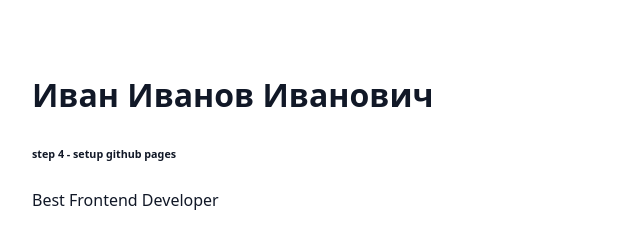
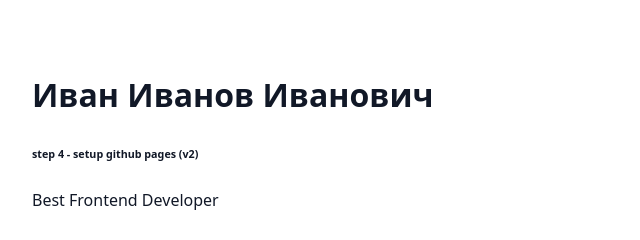
Before and after one commit to inspiritum/frontend-github-deploy, a plain HTML site: page src/index.html in a window 1280 px wide. Shown: the top 240 px of the page, 144-784 px from the left. Drawn offline with Linux system fonts and the light colour scheme.

Commit message:
feat(step-4): update deploy config, readme, page content

```diff
--- a/src/index.html
+++ b/src/index.html
@@ -11,7 +11,7 @@
         <header class="page__header header">
             <div class="container">
                 <h1 class="header__name">Иван Иванов Иванович</h1>
-                <h6>step 4 - setup github pages</h6>
+                <h6>step 4 - setup github pages (v2)</h6>
                 <p class="header__role">Best Frontend Developer</p>
             </div>
         </header>
```
Also changed, not shown: 2 other files.
